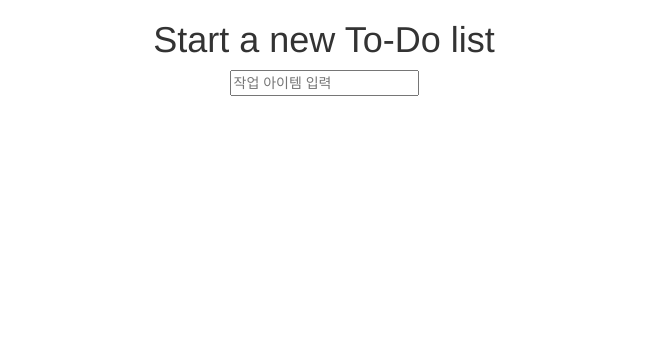
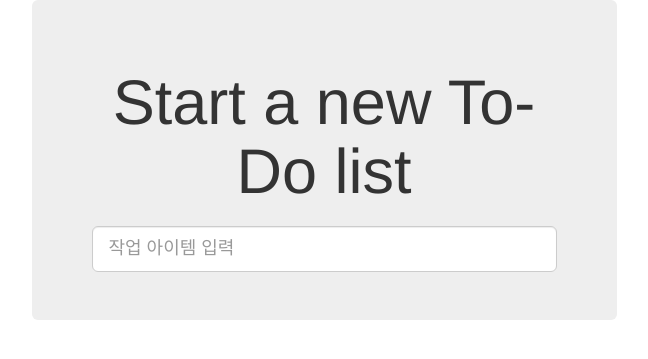
Before and after one commit to vachestantin/test_driven_project, a Django app: page / in a window 1280 px wide. Shown: the top 359 px of the page, without its empty margins (316-964 px from the left). Run offline with Django 3.2, Linux system fonts and the light colour scheme; parts of the project's set-up code (start-up, migrations or seed data) failed here and were passed over; some libraries are stand-ins or nearby versions.

Commit message:
부트스트랩으로 레이아웃 개선 base.css 파일 생성

```diff
--- a/superlists/functional_tests/tests.py
+++ b/superlists/functional_tests/tests.py
@@ -1,9 +1,9 @@
+
 import unittest
 
 from django.contrib.staticfiles.testing import StaticLiveServerTestCase
 
 from selenium import webdriver
-from selenium.webdriver.common.keys import Keys
 
 
 class NewVisitorTest(StaticLiveServerTestCase):
@@ -12,7 +12,6 @@ class NewVisitorTest(StaticLiveServerTestCase):
         self.browser.implicitly_wait(3) #그냥 3초간 기다리는 것
 
     def tearDown(self): #테스트를 통과하지 못해도 브라우저는 닫는다
-        self.browser.refresh()
         self.browser.quit()
 
     def check_for_row_in_list_table(self, row_text):
@@ -37,8 +36,7 @@ class NewVisitorTest(StaticLiveServerTestCase):
         )
 
         # 공작깃털 사기 아이템이 추가된다
-        inputbox.send_keys('공작깃털 사기')
-        inputbox.send_keys(Keys.ENTER) # Keys.ENTER == '\n'
+        inputbox.send_keys('공작깃털 사기\n')
         edith_list_url = self.browser.current_url
         self.assertRegex(edith_list_url, '/lists/.+')
         self.check_for_row_in_list_table('1: 공작깃털 사기')
--- /dev/null
+++ b/superlists/lists/static/base.css
@@ -0,0 +1,4 @@
+
+#id_new_item {
+    margin-top: 2ex;
+}
--- a/superlists/lists/templates/base.html
+++ b/superlists/lists/templates/base.html
@@ -6,17 +6,21 @@
         <title>To-Do lists</title>
         <meta name="viewport" content="width=device-width, initial-scale=1.0">
         <link href="/static/bootstrap/css/bootstrap.min.css" rel="stylesheet" media="screen">
+        <link href="/static/base.css" rel="stylesheet" media="screen">
     </head>
 
     <body>
     <div class="container">
 
         <div class="row">
-            <div class="col-md-6 col-md-offset-3">
+            <div class="col-md-6 col-md-offset-3 jumbotron">
                 <div class="text-center">
                     <h1>{% block header_text %}{% endblock %}</h1>
                     <form method="POST" action="{% block form_action %}{% endblock %}">
-                        <input name="item_text" id="id_new_item" placeholder="작업 아이템 입력" />
+                        <input name="item_text" id="id_new_item"
+                            class="form-control input-lg"
+                            placeholder="작업 아이템 입력"
+                        />
                         {% csrf_token %}
                     </form>
                 </div>
--- a/superlists/lists/templates/list.html
+++ b/superlists/lists/templates/list.html
@@ -6,7 +6,7 @@
 {% block form_action %}/lists/{{ list.id }}/add_item{% endblock %}
 
 {% block table %}
-    <table id="id_list_table">
+    <table id="id_list_table" class="table">
         {% for item in list.item_set.all %}
             <tr><td>{{ forloop.counter }}: {{ item.text }}</td></tr>
         {% endfor %}
```
Also changed, not shown: superlists/db.sqlite3.
